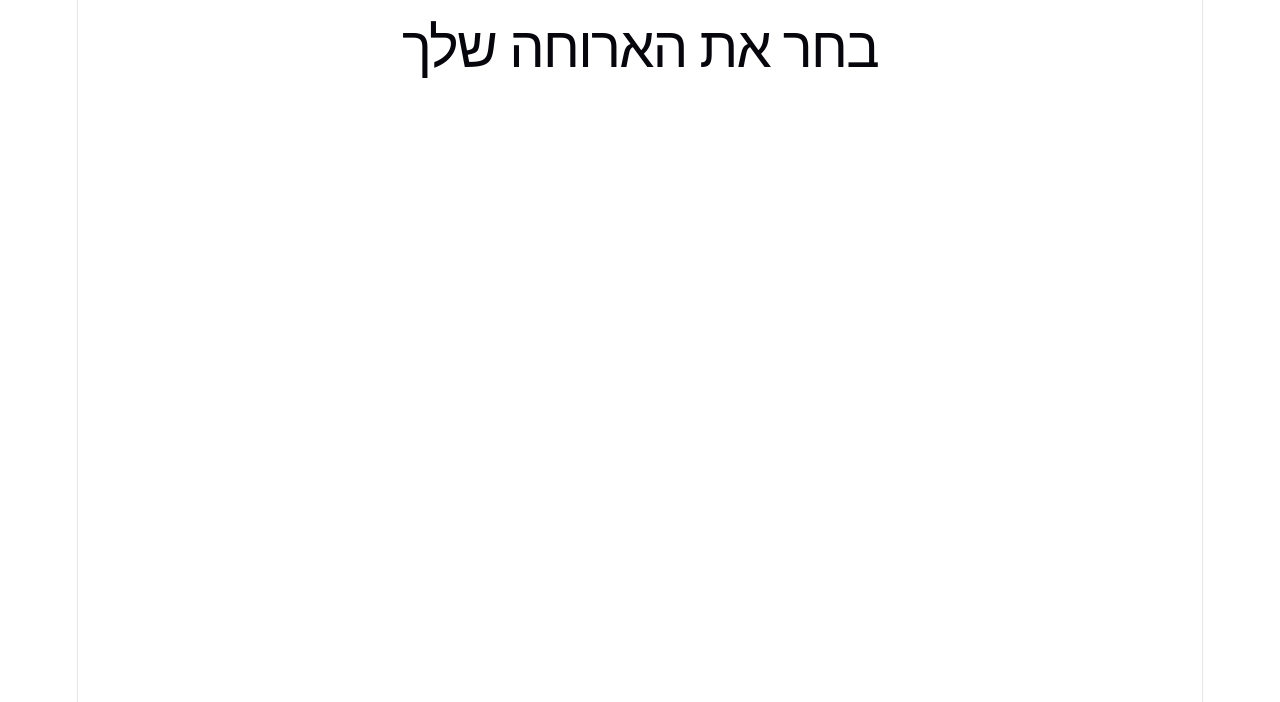
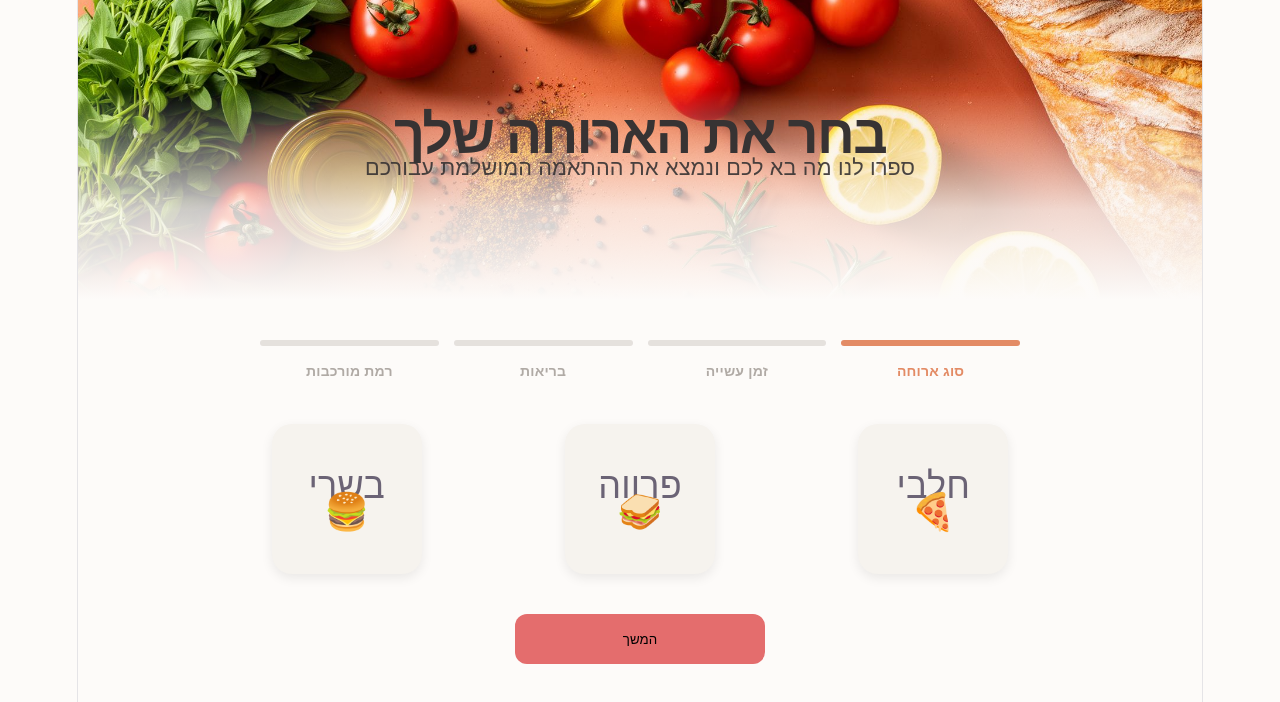
Before and after one commit to AriKodcode/shoodi-s-, a React (Vite) app in the folder client/: page / in a window 1280 px wide. Shown: the top 702 px of the page. Built offline with nearby package versions, Linux system fonts and the light colour scheme.

Commit message:
frontend main page

```diff
--- a/client/src/App.css
+++ b/client/src/App.css
@@ -7,4 +7,11 @@
 body {
     width: 100vw;
     height: 100vh;
+    font-family: 'Assistant', sans-serif;
+    background-color: #FDFBF9;
+    direction: rtl;
 }
+body, html {
+    overflow-x: hidden;
+    width: 100%;
+}
--- a/client/src/App.jsx
+++ b/client/src/App.jsx
@@ -1,6 +1,6 @@
 import { BrowserRouter, Route, Routes } from 'react-router-dom'
 import MainPage from './Pages/MainPage'
-
+import './App.css'
 function App() {
 
   return (
--- a/client/src/Pages/MainPage.jsx
+++ b/client/src/Pages/MainPage.jsx
@@ -1,6 +1,6 @@
 import React from 'react'
+// import data from '../DB/example.json'
 import SelectFood from '../components/SelectFood'
-// import data from '../DB/example.json'
 function MainPage() {
     return (
         <div>
--- /dev/null
+++ b/client/src/components/Card.jsx
@@ -0,0 +1,16 @@
+import '../style/SelectFood.css'
+function Card({item, state, set}) {
+
+  return (
+    <div className="cards">
+         {item.map((item) => (
+          <div className="one-card" onClick={()=>set(item.value)}>
+            <p className='type'>{item.text}</p>
+            <p className='icon'>{item?.icon}</p>
+          </div>
+        ))}
+    </div>
+  )
+}
+
+export default Card
--- a/client/src/components/SelectFood.jsx
+++ b/client/src/components/SelectFood.jsx
@@ -1,9 +1,50 @@
-import React from 'react'
+import React, { useContext, useState } from 'react'
 import '../style/SelectFood.css'
+import foodImage from '../assets/hero-food.jpg'
+import Card from './Card';
+
 function SelectFood() {
+  const [currentStep, setCurrentStep] = useState(0);
+  const [type, setType] = useState(null)
+  const [lightness, setLightness] = useState(null)
+  const [health, setHealth] = useState(null)
+  const [complexity, setComplexity] = useState(null)
+
+
+  const steps = ["סוג ארוחה", "זמן עשייה", "בריאות", "רמת מורכבות"];
+  const typeMeal = [{ text: "חלבי", icon: "🍕", value: "dairy" }, { text: "פרווה", icon: "🥪", value: "vegan" }, { text: "בשרי", icon: "🍔", value: "meat" }]
+  const preferTime = [{ text: "מהיר", icon: "⚡", value: 0.2 }, { text: "בינוני", icon: "🍳", value: 0.6 }, { text: "ארוך", icon: "⏳", value: 1 }]
+  const foodHealth = [{ text: "בריא", icon: "🥦", value: 1 }, { text: "קלאסי", icon: "🍲", value: 0.6 }, { text: "ג'אנק", icon: "🍟", value: 0.2 }]
+  const complexityPrefer = [{ text: "קשה", icon: "🥣", value: 1 }, { text: "רגיל", icon: "🍳", value: 0.6 }, { text: "קל", icon: "👨‍🍳", value: 0.2 },]
+
   return (
     <div className='select-food'>
-      <h1>בחר את הארוחה שלך</h1>
+      <div className="title">
+        <img src={foodImage} alt="photo" />
+        <h1>בחר את הארוחה שלך</h1>
+        <h3>ספרו לנו מה בא לכם ונמצא את ההתאמה המושלמת עבורכם</h3>
+        <div className="gradient-overlay"></div>
+
+      </div>
+      <div className="stepper-container">
+        <div className="stepper">
+          {steps.map((step, index) => (
+            <div key={index} className="step-item">
+              <div className={`step-line ${index === currentStep ? 'active' : ''}`}></div>
+              <span className={`step-text ${index === currentStep ? 'active-text' : ''}`}>
+                {step}
+              </span>
+            </div>
+          ))}
+        </div>
+      </div>
+      {currentStep === 0 ? <Card item={typeMeal} state={type} set={setType} /> : currentStep === 1 ? <Card item={preferTime} state={lightness} set={setLightness} />
+        : currentStep === 2 ? <Card item={foodHealth} state={health} set={setHealth} /> : <Card item={complexityPrefer} state={complexity} set={setComplexity} />}
+      <div className="buttons">
+        {currentStep !== 3 && <button onClick={() => setCurrentStep(currentStep + 1)}>המשך</button>}
+        {currentStep === 3 && <button>מצאו לי מנה</button>}
+        {currentStep !== 0 && <button onClick={() => setCurrentStep(currentStep - 1)}>חזרה</button>}
+      </div>
     </div>
   )
 }
--- a/client/src/style/SelectFood.css
+++ b/client/src/style/SelectFood.css
@@ -0,0 +1,170 @@
+.select-food {
+    width: 100%;
+    direction: rtl;
+    background-color: #FDFBF9;
+
+}
+
+.title {
+    position: relative;
+    width: 100%;
+    height: 300px;
+    display: flex;
+    flex-direction: column;
+    align-items: center;
+    justify-content: center;
+    text-align: center;
+    overflow: hidden;
+}
+
+.title img {
+    position: absolute;
+    top: 0;
+    left: 0;
+    width: 100%;
+    height: 100%;
+    object-fit: cover;
+    z-index: 1;
+}
+
+.gradient-overlay {
+    position: absolute;
+    inset: 0;
+    background: linear-gradient(to top,
+            #FDFBF9 0%,
+            rgba(253, 251, 249, 0.8) 30%,
+            rgba(253, 251, 249, 0) 70%);
+    z-index: 2;
+}
+
+.title h1,
+.title h3 {
+    position: relative;
+    z-index: 3;
+    margin: 0;
+    color: #373333;
+}
+
+.title h1 {
+    font-size: 3rem;
+    font-weight: bold;
+    margin-bottom: 10px;
+}
+
+.title h3 {
+    font-size: 1.2rem;
+    font-weight: 400;
+    opacity: 0.9;
+}
+
+.stepper-container {
+    max-width: 800px;
+    margin: 40px auto 20px;
+    padding: 0 20px;
+}
+
+.stepper {
+    display: flex;
+    justify-content: space-between;
+    gap: 15px;
+}
+
+.step-item {
+    flex: 1;
+    display: flex;
+    flex-direction: column;
+    align-items: center;
+}
+
+.step-line {
+    width: 100%;
+    height: 6px;
+    background-color: #E5E1DD;
+    border-radius: 10px;
+    transition: background-color 0.3s ease;
+}
+
+.step-line.active {
+    background-color: #E38B65;
+}
+
+.step-text {
+    margin-top: 12px;
+    font-size: 14px;
+    font-weight: bold;
+    color: #B0AAA5;
+    transition: color 0.3s ease;
+}
+
+.step-text.active-text {
+    color: #E38B65;
+}
+
+.content {
+    position: relative;
+    z-index: 10;
+}
+
+.cards {
+    max-width: 900px;
+    margin: 40px auto;
+    display: grid;
+    grid-template-columns: repeat(auto-fit, minmax(150px, 1fr));
+    gap: 20px;
+    justify-content: center;
+    justify-items: center;
+    padding: 0 20px;
+    width: 100%;
+    box-sizing: border-box;
+}
+
+.one-card {
+    display: flex;
+    flex-direction: column;
+    align-items: center;
+    justify-content: center;
+    width: 150px;
+    min-width: 150px;
+    max-width: 250px;
+    aspect-ratio: 1 / 1;
+    border-radius: 20px;
+    background-color: #f6f3ee;
+    box-shadow: 0 4px 12px rgba(0, 0, 0, 0.08);
+    transition: all 0.5s ease-in-out;
+    border: 2px solid transparent;
+}
+
+.one-card:hover {
+    transform: translateY(-5px);
+    background-color: #ffffff;
+    border-color: #EBB49E;
+}
+
+.type {
+    font-size: 2rem;
+}
+
+.icon {
+    font-size: 2rem;
+}
+
+.buttons {
+    justify-self: center;
+    width: 80%;
+    display: flex;
+    justify-content: space-evenly;
+}
+
+.buttons button {
+    border: 2px solid transparent;
+    transition: all 0.6s ease-in-out;
+    background-color: #e46d6d;
+    width: 250px;
+    height: 50px;
+    border-radius: 12px;
+}
+
+.buttons button:hover {
+    transform: translateY(-3px);
+     border-color: black;
+}
```
Also changed, not shown: client/src/Provider/UserContext.jsx (added, +17 -0 lines), client/src/assets/hero-food.jpg (added).
